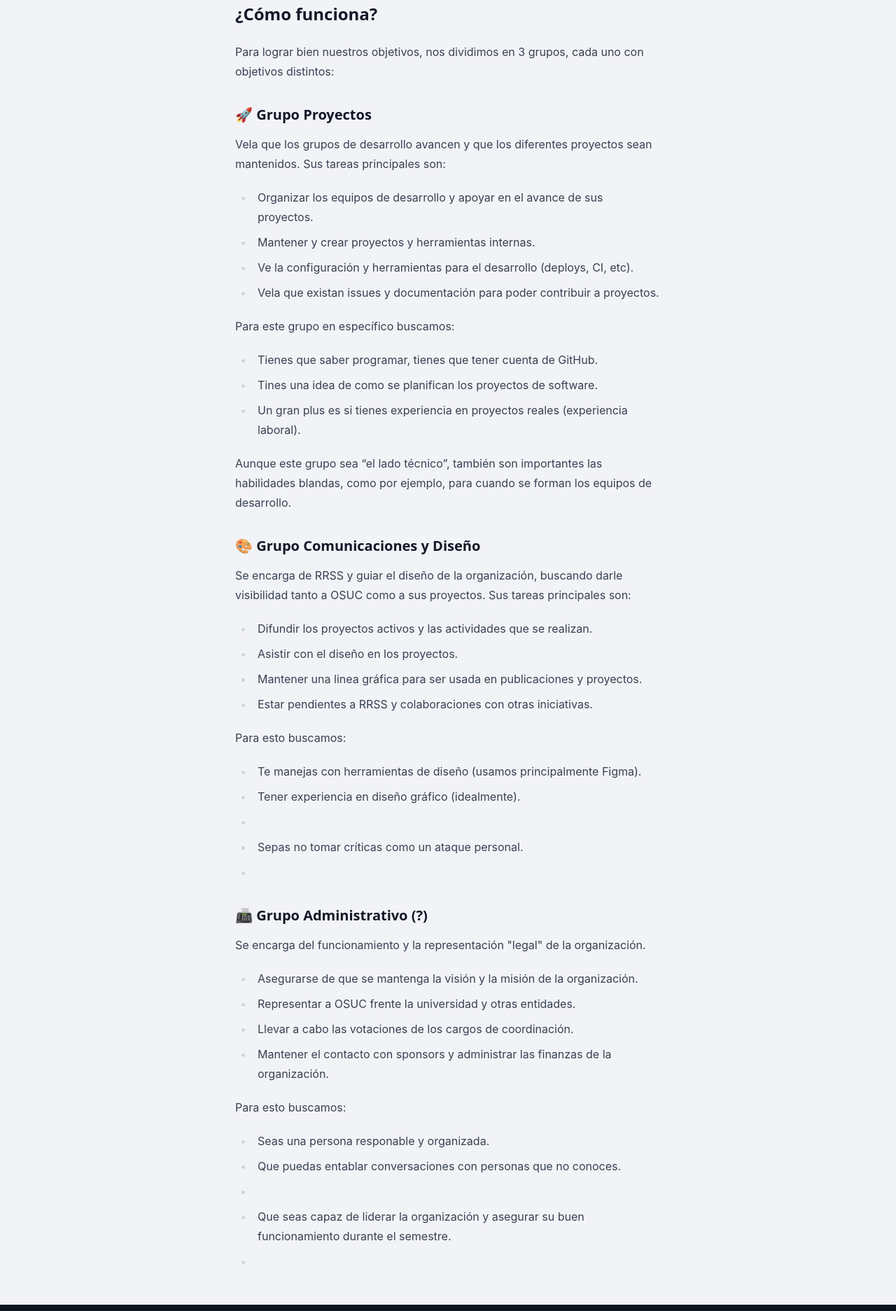
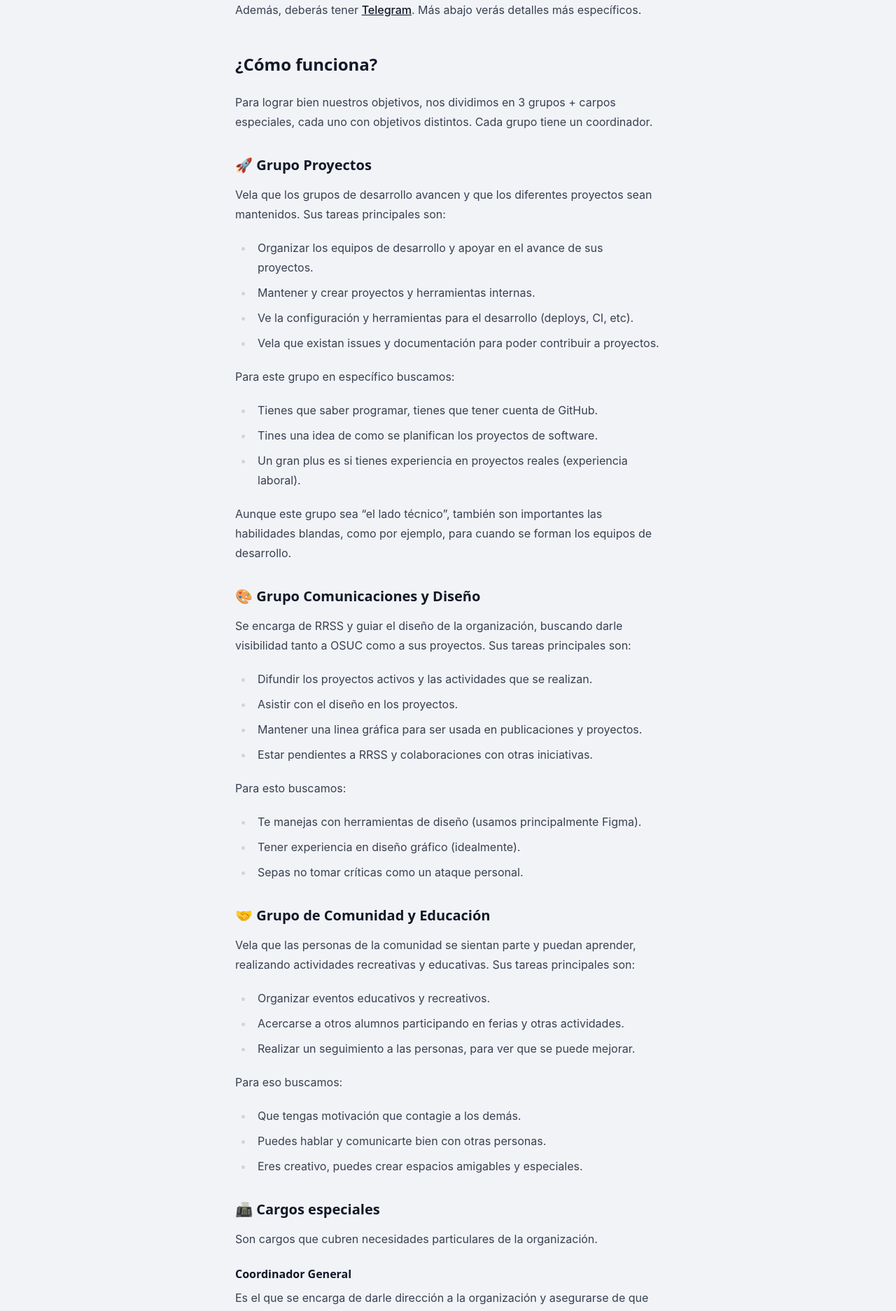
Before and after one commit to open-source-uc/osuc.dev, a SvelteKit app: page /join/internal in a window 1280 px wide. Shown: the part 600-2473 px from the top of the page at 70% size. Built offline with nearby package versions, Linux system fonts and the light colour scheme.

Commit message:
add community and special roles

```diff
--- a/src/routes/join/internal/+page.svelte
+++ b/src/routes/join/internal/+page.svelte
@@ -1,3 +1,5 @@
+<a href="/join" class="underline">Volver atrás</a>
+
 <div class="prose prose-headings:font-display my-8">
 	<h1>Equipo Interno</h1>
 
@@ -15,12 +17,16 @@
 		<li>Te motiva tanto aprender de los demás, como enseñar y apoyar a los demás.</li>
 		<li>Sabes colaborar y comunicarte bien con los demás.</li>
 	</ul>
+	<p>
+		Además, deberás tener <a href="https://telegram.org/?setln=es">Telegram</a>. Más abajo verás
+		detalles más específicos.
+	</p>
 
 	<h2>¿Cómo funciona?</h2>
 
 	<p>
-		Para lograr bien nuestros objetivos, nos dividimos en 3 grupos, cada uno con objetivos
-		distintos:
+		Para lograr bien nuestros objetivos, nos dividimos en 3 grupos + carpos especiales, cada uno con
+		objetivos distintos. Cada grupo tiene un coordinador.
 	</p>
 
 	<h3>🚀 Grupo Proyectos</h3>
@@ -47,8 +53,8 @@
 
 	<h3>🎨 Grupo Comunicaciones y Diseño</h3>
 	<p>
-		Se encarga de RRSS y guiar el diseño de la organización, buscando darle visibilidad tanto a OSUC como a sus
-		proyectos. Sus tareas principales son:
+		Se encarga de RRSS y guiar el diseño de la organización, buscando darle visibilidad tanto a OSUC
+		como a sus proyectos. Sus tareas principales son:
 	</p>
 	<ul>
 		<li>Difundir los proyectos activos y las actividades que se realizan.</li>
@@ -59,24 +65,47 @@
 	<p>Para esto buscamos:</p>
 	<ul>
 		<li>Te manejas con herramientas de diseño (usamos principalmente Figma).</li>
-		<li>Tener experiencia en diseño gráfico (idealmente).<li/>
-		<li>Sepas no tomar críticas como un ataque personal.<li/>
+		<li>Tener experiencia en diseño gráfico (idealmente).</li>
+		<li>Sepas no tomar críticas como un ataque personal.</li>
 	</ul>
 
-	<h3>📠 Grupo Administrativo (?)</h3>
+	<h3>🤝 Grupo de Comunidad y Educación</h3>
 	<p>
-		Se encarga del funcionamiento y la representación "legal" de la organización.
+		Vela que las personas de la comunidad se sientan parte y puedan aprender, realizando actividades
+		recreativas y educativas. Sus tareas principales son:
 	</p>
 	<ul>
-		<li>Asegurarse de que se mantenga la visión y la misión de la organización.</li>
-		<li>Representar a OSUC frente la universidad y otras entidades.</li>
-		<li>Llevar a cabo las votaciones de los cargos de coordinación.</li>
-		<li>Mantener el contacto con sponsors y administrar las finanzas de la organización.</li>
+		<li>Organizar eventos educativos y recreativos.</li>
+		<li>Acercarse a otros alumnos participando en ferias y otras actividades.</li>
+		<li>Realizar un seguimiento a las personas, para ver que se puede mejorar.</li>
 	</ul>
-	<p>Para esto buscamos:</p>
+	<p>Para eso buscamos:</p>
 	<ul>
-		<li>Seas una persona responable y organizada.</li>
-		<li>Que puedas entablar conversaciones con personas que no conoces.<li/>
-		<li>Que seas capaz de liderar la organización y asegurar su buen funcionamiento durante el semestre.<li/>
+		<li>Que tengas motivación que contagie a los demás.</li>
+		<li>Puedes hablar y comunicarte bien con otras personas.</li>
+		<li>Eres creativo, puedes crear espacios amigables y especiales.</li>
 	</ul>
+
+	<h3>📠 Cargos especiales</h3>
+	<p>Son cargos que cubren necesidades particulares de la organización.</p>
+
+	<h4>Coordinador General</h4>
+	<p>
+		Es el que se encarga de darle dirección a la organización y asegurarse de que se cumplan los
+		objetivos. Planifica el semestre y las tareas a realizar. Se comunica con otras iniciativas y y
+		da la cara como líder de la iniciativa.
+	</p>
+
+	<h4>Encargado de Operaciones</h4>
+	<p>
+		Encargado de la logística de las actividades, proyectos y personas. Ve las finanzas y la
+		administración de la organización. Apoya al coordinador general en la organización de tareas y
+		planificación del semestre.
+	</p>
+
+	<h2>Form de postulación</h2>
+	<p>
+		Ahora no tenemos las postulaciones abiertas, anunciaremos cuando estén disponibles en el
+		<a href="https://t.me/+zQdotSmFEIRkMzcx">grupo de Telegram</a>.
+	</p>
 </div>
--- a/src/routes/join/projects/+page.svelte
+++ b/src/routes/join/projects/+page.svelte
@@ -79,6 +79,7 @@
 	<h2>Form de postulación</h2>
 
 	<p>
-		Ahora no tenemos las postulaciones abiertas, anunciaremos cuando estén disponibles en Telegram.
+		Ahora no tenemos las postulaciones abiertas, anunciaremos cuando estén disponibles en el
+		<a href="https://t.me/+zQdotSmFEIRkMzcx">grupo de Telegram</a>. .
 	</p>
 </div>
```
